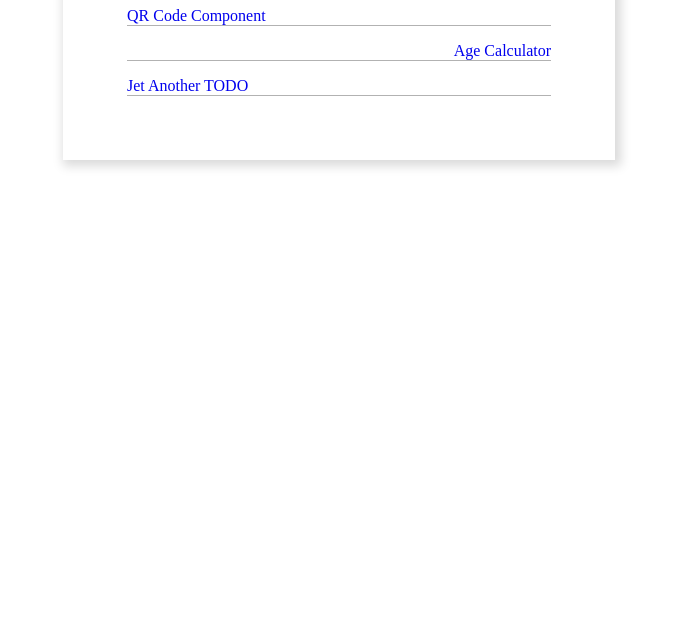
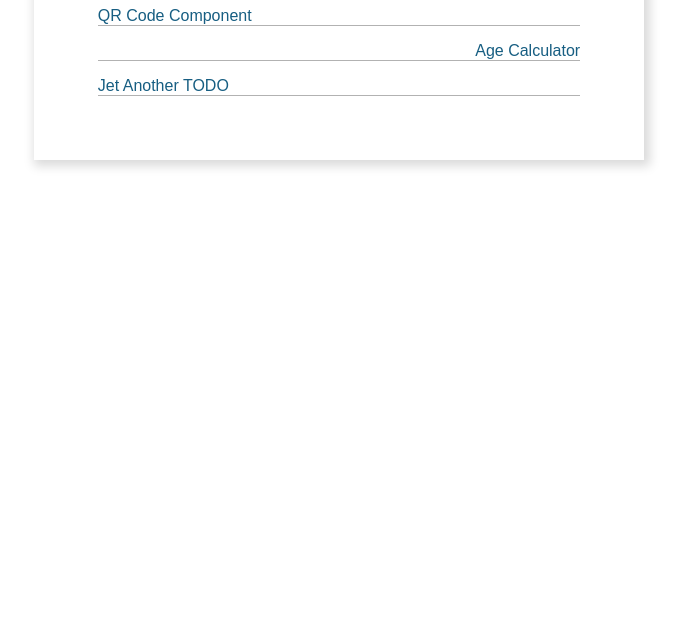
Before and after one commit to arturasmckwcz/fe-challenges, a plain HTML site: page index.html in a window 1280 px wide. Shown: the part 169-800 px from the top of the page, without its empty margins (301-984 px from the left). Drawn offline with Linux system fonts and the light colour scheme.

Commit message:
styled a bit

```diff
--- a/index.html
+++ b/index.html
@@ -6,18 +6,23 @@
     <title>Frontends</title>
     <style>
       .container {
+        --clr-primary: hsl(200, 70%, 30%);
+        --clr-used: hsl(200, 70%, 22%);
         --clr-very-lightgray: rgba(0, 0, 0, 0.15);
-        --clr-lightgray: rgba(0, 0, 0, 0.30);
-        --deco-shadow:3px 3px 10px 3px var(--clr-very-lightgray);
+        --clr-lightgray: rgba(0, 0, 0, 0.3);
+        --deco-shadow: 3px 3px 10px 3px var(--clr-very-lightgray);
+        --font: 'Arial', sans-serif;
 
         width: 65ch;
         margin-inline: auto;
         margin-top: 5rem;
         padding: 1rem;
         box-shadow: var(--deco-shadow);
+        font-family: var(--font);
       }
       .container h1 {
         text-align: center;
+        color: var(--clr-primary);
       }
       .container ul {
         list-style: none;
@@ -29,7 +34,7 @@
         flex-direction: column;
         gap: 1rem;
       }
-      .container ul>li:nth-child(2n)>a {
+      .container ul > li:nth-child(2n) > a {
         text-align: right;
       }
       .container li {
@@ -37,11 +42,14 @@
         border-bottom: solid 1px var(--clr-lightgray);
       }
       .container a {
-        display:inline-block;
+        color: var(--clr-primary);
+        display: inline-block;
         text-decoration: none;
         width: 100%;
       }
-      .container a:in-range
+      .container a:visited {
+        color: var(--clr-used);
+      }
     </style>
   </head>
   <body>
```
Also changed, not shown: 1 other file.
